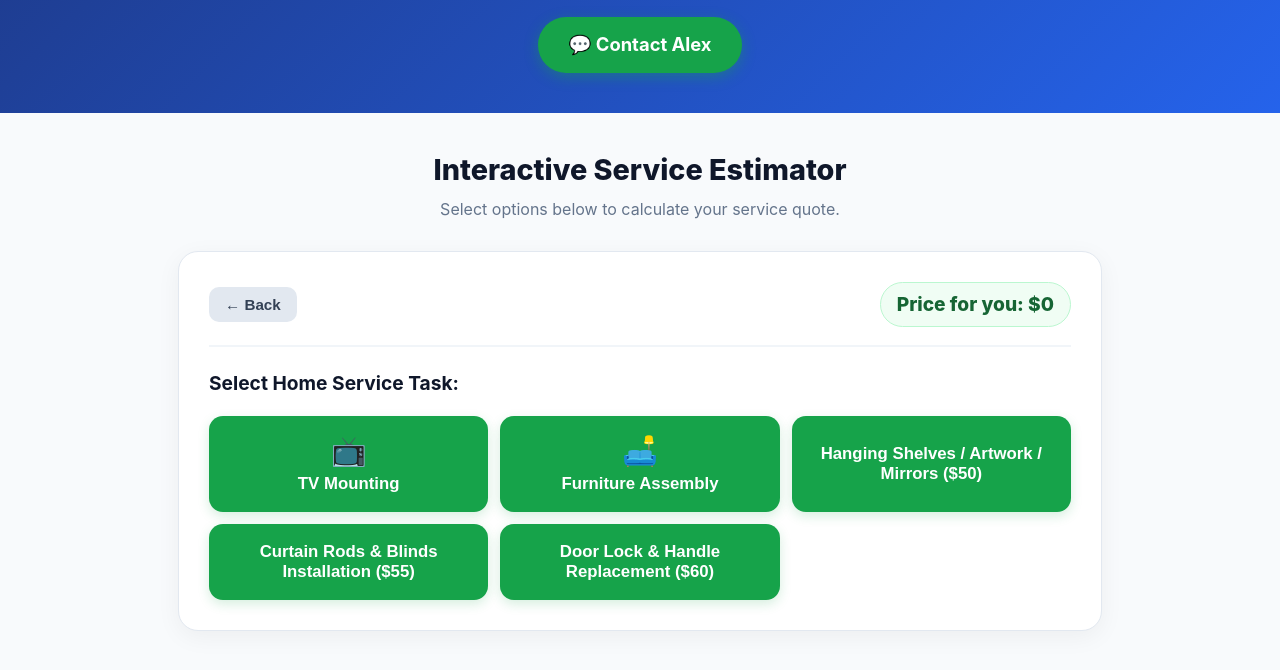
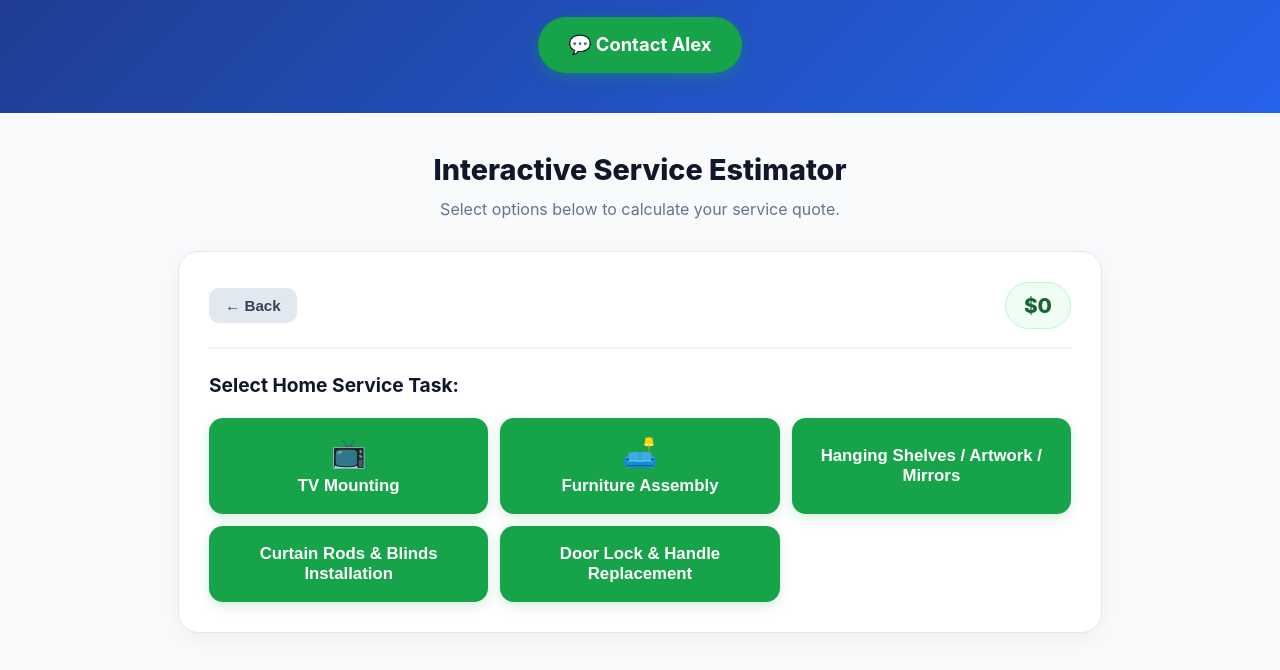
Before and after one commit to alex-handyman-slo/slo-tv-mounting, a plain HTML site: page index.html in a window 1280 px wide. Both pictures are taken after a click on the button 421 px from the left and 604 px from the top of the page. Shown: the part 130-800 px from the top of the page. Drawn offline with Linux system fonts and the light colour scheme.

```diff
--- a/index.html
+++ b/index.html
@@ -112,12 +112,12 @@
     .back-btn:disabled { opacity: 0.35; cursor: not-allowed; }
 
     .total-tracker {
-      font-size: 1.2rem;
+      font-size: 1.3rem;
       font-weight: 800;
       color: #166534;
       background: #f0fdf4;
       border: 1px solid #bbf7d0;
-      padding: 7px 16px;
+      padding: 7px 18px;
       border-radius: 30px;
     }
 
@@ -207,26 +207,22 @@
       background: #f0fdf4;
       border: 2px solid #86efac;
       border-radius: 16px;
-      padding: 25px;
+      padding: 30px;
       text-align: center;
     }
 
-    .summary-details {
-      color: #334155;
-      font-size: 1rem;
-      margin-bottom: 18px;
-      text-align: left;
-      background: #ffffff;
-      padding: 14px;
-      border-radius: 10px;
-      border: 1px solid #cbd5e1;
+    .summary-title {
+      font-size: 1.2rem;
+      font-weight: 700;
+      color: #1e293b;
+      margin-bottom: 12px;
     }
 
     .price-headline {
-      font-size: 1.8rem;
+      font-size: 2.2rem;
       font-weight: 800;
       color: #15803d;
-      margin-bottom: 18px;
+      margin-bottom: 22px;
     }
 
     .sms-btn-final {
@@ -281,7 +277,6 @@
       object-fit: cover;
     }
 
-    /* Minimal Card Header: Only Title & Price initially */
     .reel-main-bar {
       padding: 12px 14px;
       background: #ffffff;
@@ -308,10 +303,9 @@
       white-space: nowrap;
     }
 
-    /* Details reveal when video is playing */
     .reel-expanded-info {
       padding: 12px 14px;
-      display: none; /* hidden until play */
+      display: none;
       background: #f8fafc;
       flex-direction: column;
       gap: 8px;
@@ -419,7 +413,7 @@
         <!-- Header: Back Button & Price Tracker -->
         <div class="wizard-header">
           <button class="back-btn" id="backBtn" onclick="goBackStep()" disabled>← Back</button>
-          <div class="total-tracker" id="runningTotalDisplay">Price for you: $0</div>
+          <div class="total-tracker" id="runningTotalDisplay">$0</div>
         </div>
 
         <div id="stepContainer"></div>
@@ -427,21 +421,20 @@
       </div>
     </section>
 
-    <!-- REELS VIDEO GALLERY (2x2 GRID, Minimal Card Front) -->
+    <!-- REELS VIDEO GALLERY -->
     <section>
       <h2 class="section-title">Recent Completed Projects</h2>
       <p class="section-subtitle">Tap any video to play craftsmanship reels and view job details.</p>
 
       <div class="reels-grid">
 
-        <!-- Card 1: Concrete Pouring -->
+        <!-- Card 1 -->
         <div class="reel-card">
           <div class="reel-main-bar">
             <h3 class="work-title">Concrete Pouring</h3>
             <span class="work-price-badge">$1,800</span>
           </div>
           <div class="video-wrapper">
-            <!-- Poster thumbnail image added + preload to prevent black screen -->
             <video controls preload="metadata" playsinline poster="beton-thumb.jpg" onplay="showDetails('details1')">
               <source src="beton.mp4#t=0.5" type="video/mp4">
             </video>
@@ -453,7 +446,7 @@
           </div>
         </div>
 
-        <!-- Card 2: Pergola Installation -->
+        <!-- Card 2 -->
         <div class="reel-card">
           <div class="reel-main-bar">
             <h3 class="work-title">Patio Pergola</h3>
@@ -471,7 +464,7 @@
           </div>
         </div>
 
-        <!-- Card 3: Drywall & Painting -->
+        <!-- Card 3 -->
         <div class="reel-card">
           <div class="reel-main-bar">
             <h3 class="work-title">Drywall & Painting</h3>
@@ -489,7 +482,7 @@
           </div>
         </div>
 
-        <!-- Card 4: Storage Shed Build -->
+        <!-- Card 4 -->
         <div class="reel-card">
           <div class="reel-main-bar">
             <h3 class="work-title">Storage Shed Framing</h3>
@@ -551,7 +544,8 @@
     // State Management
     let historyStack = [];
     let selections = [];
-    let totalPrice = 0;
+    let currentPrice = 0;
+    let selectedServiceName = "";
 
     // Wizard Tree Data Configuration
     const wizardTree = {
@@ -570,47 +564,51 @@
       home_services: {
         question: "Select Home Service Task:",
         options: [
-          { label: "TV Mounting", icon: "📺", next: "tv_size" },
-          { label: "Furniture Assembly", icon: "🛋️", next: "furniture_type" },
-          { label: "Hanging Shelves / Artwork / Mirrors", price: 50, next: "finish" },
-          { label: "Curtain Rods & Blinds Installation", price: 55, next: "finish" },
-          { label: "Door Lock & Handle Replacement", price: 60, next: "finish" }
+          { label: "TV Mounting", icon: "📺", setBasePrice: 65, next: "tv_size" },
+          { label: "Furniture Assembly", icon: "🛋️", setBasePrice: 50, next: "furniture_type" },
+          { label: "Hanging Shelves / Artwork / Mirrors", setBasePrice: 50, next: "finish" },
+          { label: "Curtain Rods & Blinds Installation", setBasePrice: 55, next: "finish" },
+          { label: "Door Lock & Handle Replacement", setBasePrice: 60, next: "finish" }
         ]
       },
 
       tv_size: {
-        question: "Select TV Screen Size:",
+        question: "Select Screen Size:",
         options: [
-          { label: "Up to 43″ Screen", price: 65, next: "tv_wall" },
-          { label: "44″ – 65″ Screen", price: 85, next: "tv_wall" },
-          { label: "66″ – 85″ Screen", price: 110, next: "tv_wall" }
+          { label: "43″ – 65″", updatePrice: 65, next: "tv_wall" },
+          { label: "67″ – 75″", updatePrice: 85, next: "tv_wall" },
+          { label: "85″ – 100″", updatePrice: 110, next: "tv_wall" }
         ]
       },
       tv_wall: {
-        question: "Select Wall Material:",
+        question: "Select Wall Surface:",
         options: [
-          { label: "Drywall / Wood Studs", price: 0, next: "finish" },
-          { label: "Concrete / Brick Wall (+$20)", price: 20, next: "finish" },
-          { label: "Tile / Fireplace Surface (+$30)", price: 30, next: "finish" }
+          { label: "Drywall / Wood Studs", priceAdd: 0, next: "finish" },
+          { label: "Concrete / Brick", priceAdd: 20, next: "finish" },
+          { label: "Tile / Fireplace", priceAdd: 30, next: "finish" }
         ]
       },
 
-      // Furniture Sub-branch (Expanded for Bed Frame Selection)
+      // Furniture Sub-branch
       furniture_type: {
-        question: "Select Furniture Item to Assemble:",
+        question: "Select Furniture Item:",
         options: [
-          { label: "Bed Frame Assembly", next: "bed_type" },
-          { label: "Dresser / Desk Assembly", price: 75, next: "finish" },
-          { label: "Chair / Nightstand / Small Table", price: 45, next: "finish" },
-          { label: "Large Wardrobe / Closet System", price: 150, next: "finish" }
+          { label: "Bed Assembly", setBasePrice: 50, next: "bed_size" },
+          { label: "Dresser / Desk", setBasePrice: 75, next: "finish" },
+          { label: "Chair / Nightstand / Small Table", setBasePrice: 45, next: "finish" },
+          { label: "Large Wardrobe / Closet System", setBasePrice: 150, next: "finish" }
         ]
       },
-      bed_type: {
-        question: "Select Bed Frame Type & Size:",
+      bed_size: {
+        question: "Select Bed Size:",
         options: [
-          { label: "Twin / Full Bed Frame", price: 80, next: "finish" },
-          { label: "Queen / King Bed Frame", price: 100, next: "finish" },
-          { label: "Storage Bed / Bunk Bed Frame", price: 140, next: "finish" }
+          { label: "Twin", updatePrice: 50, next: "finish" },
+          { label: "Twin XL", updatePrice: 55, next: "finish" },
+          { label: "Full", updatePrice: 70, next: "finish" },
+          { label: "Queen", updatePrice: 85, next: "finish" },
+          { label: "King", updatePrice: 140, next: "finish" },
+          { label: "California King", updatePrice: 145, next: "finish" },
+          { label: "Bunk Bed / Storage Bed", updatePrice: 160, next: "finish" }
         ]
       },
 
@@ -618,68 +616,68 @@
       home_repairs: {
         question: "Select Repair Category:",
         options: [
-          { label: "Drywall Repair & Patching", next: "drywall_type" },
-          { label: "Interior / Exterior Painting", next: "painting_type" },
-          { label: "Home Appliance Repair & Replacement", next: "appliance_type" },
-          { label: "Flooring Installation & Repair", next: "flooring_type" },
-          { label: "Plumbing Repairs", next: "plumbing_type" },
-          { label: "Electrical Repairs", next: "electrical_type" }
+          { label: "Drywall Repair & Patching", setBasePrice: 75, next: "drywall_type" },
+          { label: "Interior / Exterior Painting", setBasePrice: 150, next: "painting_type" },
+          { label: "Home Appliance Repair", setBasePrice: 85, next: "appliance_type" },
+          { label: "Flooring Repair & Install", setBasePrice: 120, next: "flooring_type" },
+          { label: "Plumbing Repairs", setBasePrice: 70, next: "plumbing_type" },
+          { label: "Electrical Repairs", setBasePrice: 45, next: "electrical_type" }
         ]
       },
 
       drywall_type: {
-        question: "Select Drywall Patch Size:",
+        question: "Select Drywall Scope:",
         options: [
-          { label: "Small Hole Patching (Doorknob size)", price: 75, next: "finish" },
-          { label: "Medium Patch (up to 2×2 ft)", price: 120, next: "finish" },
-          { label: "Full Wall / Ceiling Sheet Replace", price: 250, next: "finish" }
+          { label: "Small Hole Patching", updatePrice: 75, next: "finish" },
+          { label: "Medium Patch (up to 2×2 ft)", updatePrice: 120, next: "finish" },
+          { label: "Full Sheet Replace", updatePrice: 250, next: "finish" }
         ]
       },
 
       painting_type: {
         question: "Select Painting Scope:",
         options: [
-          { label: "Accent Wall / Touch-up Painting", price: 150, next: "finish" },
-          { label: "Full Room Painting", price: 350, next: "finish" },
-          { label: "Exterior Trim / Door Painting", price: 200, next: "finish" }
+          { label: "Accent Wall / Touch-up", updatePrice: 150, next: "finish" },
+          { label: "Full Room Painting", updatePrice: 350, next: "finish" },
+          { label: "Exterior Trim / Door", updatePrice: 200, next: "finish" }
         ]
       },
 
       appliance_type: {
-        question: "Select Appliance Service:",
+        question: "Select Appliance Task:",
         options: [
-          { label: "Refrigerator Repair / Maintenance", price: 95, next: "finish" },
-          { label: "Washing Machine / Dryer Install & Repair", price: 90, next: "finish" },
-          { label: "Dishwasher Installation / Repair", price: 100, next: "finish" },
-          { label: "Garbage Disposal Replacement", price: 85, next: "finish" }
+          { label: "Refrigerator Repair", updatePrice: 95, next: "finish" },
+          { label: "Washer / Dryer Install", updatePrice: 90, next: "finish" },
+          { label: "Dishwasher Repair", updatePrice: 100, next: "finish" },
+          { label: "Garbage Disposal Replace", updatePrice: 85, next: "finish" }
         ]
       },
 
       flooring_type: {
         question: "Select Flooring Task:",
         options: [
-          { label: "Laminate / Vinyl Plank Install", price: 350, next: "finish" },
-          { label: "Baseboard Installation & Repair", price: 150, next: "finish" },
-          { label: "Tile Repair & Grouting", price: 120, next: "finish" }
+          { label: "Laminate / Vinyl Plank", updatePrice: 350, next: "finish" },
+          { label: "Baseboard Repair", updatePrice: 150, next: "finish" },
+          { label: "Tile Repair & Grouting", updatePrice: 120, next: "finish" }
         ]
       },
 
       plumbing_type: {
         question: "Select Plumbing Task:",
         options: [
-          { label: "Faucet Replacement", price: 80, next: "finish" },
-          { label: "Showerhead / Valve Repair", price: 90, next: "finish" },
-          { label: "Sink Trap / P-Trap Drain Replace", price: 70, next: "finish" },
-          { label: "Bathtub or Toilet Installation", price: 120, next: "finish" }
+          { label: "Faucet Replacement", updatePrice: 80, next: "finish" },
+          { label: "Showerhead / Valve Repair", updatePrice: 90, next: "finish" },
+          { label: "Sink Drain / P-Trap Replace", updatePrice: 70, next: "finish" },
+          { label: "Bathtub or Toilet Install", updatePrice: 120, next: "finish" }
         ]
       },
 
       electrical_type: {
         question: "Select Electrical Task:",
         options: [
-          { label: "Outlet / Wall Switch Replacement", price: 45, next: "finish" },
-          { label: "Light Fixture Installation", price: 65, next: "finish" },
-          { label: "Ceiling Fan Installation", price: 95, next: "finish" }
+          { label: "Outlet / Switch Replace", updatePrice: 45, next: "finish" },
+          { label: "Light Fixture Install", updatePrice: 65, next: "finish" },
+          { label: "Ceiling Fan Install", updatePrice: 95, next: "finish" }
         ]
       },
 
@@ -687,28 +685,28 @@
       sheds_pergolas: {
         question: "Select Structure Type:",
         options: [
-          { label: "Storage Shed Construction", next: "shed_size" },
-          { label: "Pergola / Patio Cover Build", next: "pergola_type" }
+          { label: "Storage Shed", setBasePrice: 400, next: "shed_size" },
+          { label: "Pergola / Patio Cover", setBasePrice: 450, next: "pergola_type" }
         ]
       },
 
       shed_size: {
-        question: "Select Shed Dimensions:",
+        question: "Select Shed Size:",
         options: [
-          { label: "Small Utility Shed (8×8 ft)", price: 400, next: "finish" },
-          { label: "Medium Shed (10×12 ft)", price: 650, next: "finish" },
-          { label: "Large Storage Shed (12×16 ft)", price: 950, next: "finish" },
-          { label: "Custom Size Shed", price: 600, isCustom: true, next: "finish" }
+          { label: "Small (8×8 ft)", updatePrice: 400, next: "finish" },
+          { label: "Medium (10×12 ft)", updatePrice: 650, next: "finish" },
+          { label: "Large (12×16 ft)", updatePrice: 950, next: "finish" },
+          { label: "Custom Dimensions", updatePrice: 600, isCustom: true, next: "finish" }
         ]
       },
 
       pergola_type: {
-        question: "Select Pergola / Patio Cover Size:",
+        question: "Select Pergola Size:",
         options: [
-          { label: "Standard Pergola (10×10 ft)", price: 450, next: "finish" },
-          { label: "Large Patio Pergola (12×16 ft)", price: 650, next: "finish" },
-          { label: "Attached Deck Shelter", price: 550, next: "finish" },
-          { label: "Custom Dimensions Pergola", price: 500, isCustom: true, next: "finish" }
+          { label: "Standard (10×10 ft)", updatePrice: 450, next: "finish" },
+          { label: "Large Patio (12×16 ft)", updatePrice: 650, next: "finish" },
+          { label: "Attached Deck Shelter", updatePrice: 550, next: "finish" },
+          { label: "Custom Dimensions", updatePrice: 500, isCustom: true, next: "finish" }
         ]
       },
 
@@ -716,26 +714,26 @@
       adu_scope: {
         question: "Select ADU Scope:",
         options: [
-          { label: "Full Turnkey ADU", subtext: "Permits, blueprints, utilities connection & full build", price: 18000, next: "adu_size_turnkey" },
-          { label: "Construction Only", subtext: "Building only (permits already approved)", price: 0, next: "adu_size_build" }
+          { label: "Full Turnkey ADU", subtext: "Permits, blueprints & build", setBasePrice: 18000, next: "adu_size_turnkey" },
+          { label: "Construction Only", subtext: "Building only", setBasePrice: 0, next: "adu_size_build" }
         ]
       },
       adu_size_turnkey: {
         question: "Select Turnkey ADU Size:",
         options: [
-          { label: "Studio ADU (400 sq ft)", price: 140000, next: "finish" },
-          { label: "1-Bedroom ADU (600 sq ft)", price: 180000, next: "finish" },
-          { label: "2-Bedroom ADU (800 sq ft)", price: 230000, next: "finish" },
-          { label: "Custom ADU Dimensions", price: 160000, isCustom: true, next: "finish" }
+          { label: "Studio (400 sq ft)", updatePrice: 140000, next: "finish" },
+          { label: "1-Bedroom (600 sq ft)", updatePrice: 180000, next: "finish" },
+          { label: "2-Bedroom (800 sq ft)", updatePrice: 230000, next: "finish" },
+          { label: "Custom ADU Dimensions", updatePrice: 160000, isCustom: true, next: "finish" }
         ]
       },
       adu_size_build: {
-        question: "Select Construction-Only ADU Size:",
+        question: "Select Construction Size:",
         options: [
-          { label: "Studio ADU (400 sq ft)", price: 55000, next: "finish" },
-          { label: "1-Bedroom ADU (600 sq ft)", price: 75000, next: "finish" },
-          { label: "2-Bedroom ADU (800 sq ft)", price: 95000, next: "finish" },
-          { label: "Custom ADU Dimensions", price: 65000, isCustom: true, next: "finish" }
+          { label: "Studio (400 sq ft)", updatePrice: 55000, next: "finish" },
+          { label: "1-Bedroom (600 sq ft)", updatePrice: 75000, next: "finish" },
+          { label: "2-Bedroom (800 sq ft)", updatePrice: 95000, next: "finish" },
+          { label: "Custom ADU Dimensions", updatePrice: 65000, isCustom: true, next: "finish" }
         ]
       }
     };
@@ -747,23 +745,18 @@
       document.getElementById('backBtn').disabled = (historyStack.length === 0);
 
       if (stepKey === 'finish') {
-        let detailsHtml = selections.map(s => `• <strong>${s.label}</strong> ${s.price ? '(+$' + s.price.toLocaleString() + ')' : ''}`).join('<br>');
+        let optionsSummary = selections.map(s => s.label).join(' - ');
 
         container.innerHTML = `
           <div class="summary-box">
-            <div class="summary-details">
-              ${detailsHtml}
-            </div>
-            <div class="price-headline">
-              Price for you: $${totalPrice.toLocaleString()}
-            </div>
-            <a href="#" id="finalSmsBtn" class="sms-btn-final">💬 Order Service with Alex</a>
+            <div class="summary-title">${optionsSummary}</div>
+            <div class="price-headline">$${currentPrice.toLocaleString()}</div>
+            <a href="#" id="finalSmsBtn" class="sms-btn-final">💬 Order Service</a>
           </div>
         `;
 
         let phone = '2797582752';
-        let itemsText = selections.map(s => s.label).join(' -> ');
-        let msg = `Hello Alex! I would like to order service:\nOptions: ${itemsText}\nPrice for me: $${totalPrice.toLocaleString()}.\nWhen are you available?`;
+        let msg = `Hello Alex! I would like to order service:\nTask: ${optionsSummary}\nPrice: $${currentPrice.toLocaleString()}.\nWhen are you available?`;
 
         document.getElementById('finalSmsBtn').href = `sms:${phone}?body=${encodeURIComponent(msg)}`;
         return;
@@ -777,14 +770,13 @@
       html += `<div class="${gridClass}">`;
 
       stepData.options.forEach((opt, idx) => {
-        let priceTag = opt.price ? ` ($${opt.price.toLocaleString()})` : '';
         let subText = opt.subtext ? `<span class="subtext">${opt.subtext}</span>` : '';
         let iconTag = opt.icon ? `<span class="icon">${opt.icon}</span>` : '';
 
         html += `
           <button class="green-opt-btn" onclick="makeChoice('${stepKey}', ${idx})">
             ${iconTag}
-            <span>${opt.label}${priceTag}</span>
+            <span>${opt.label}</span>
             ${subText}
           </button>
         `;
@@ -801,16 +793,22 @@
       historyStack.push({
         stepKey: currentStepKey,
         choice: selectedOpt,
-        prevPrice: totalPrice
+        prevPrice: currentPrice,
+        prevServiceName: selectedServiceName
       });
 
-      selections.push({
-        label: selectedOpt.label,
-        price: selectedOpt.price || 0
-      });
+      selections.push({ label: selectedOpt.label });
 
-      totalPrice += (selectedOpt.price || 0);
-      document.getElementById('runningTotalDisplay').innerText = `Price for you: $${totalPrice.toLocaleString()}`;
+      // Dynamic price logic based on step choice
+      if (selectedOpt.setBasePrice !== undefined) {
+        currentPrice = selectedOpt.setBasePrice;
+      } else if (selectedOpt.updatePrice !== undefined) {
+        currentPrice = selectedOpt.updatePrice;
+      } else if (selectedOpt.priceAdd !== undefined) {
+        currentPrice += selectedOpt.priceAdd;
+      }
+
+      document.getElementById('runningTotalDisplay').innerText = `$${currentPrice.toLocaleString()}`;
 
       if (selectedOpt.isCustom) {
         promptCustomInput(selectedOpt.next);
@@ -822,9 +820,9 @@
     function promptCustomInput(nextStepKey) {
       const container = document.getElementById('stepContainer');
       container.innerHTML = `
-        <div class="step-question">Enter Your Custom Project Dimensions:</div>
+        <div class="step-question">Enter Your Custom Dimensions:</div>
         <div class="custom-input-group">
-          <input type="text" id="customDimInput" placeholder="e.g. 14×20 ft, 2-story shelter...">
+          <input type="text" id="customDimInput" placeholder="e.g. 14×20 ft...">
           <button class="next-step-btn" onclick="submitCustomDimensions('${nextStepKey}')">Continue →</button>
         </div>
       `;
@@ -833,7 +831,7 @@
     function submitCustomDimensions(nextStepKey) {
       const inputVal = document.getElementById('customDimInput').value.trim();
       if (inputVal) {
-        selections.push({ label: `Custom Size: ${inputVal}`, price: 0 });
+        selections.push({ label: `Custom Size: ${inputVal}` });
       }
       renderCurrentStep(nextStepKey);
     }
@@ -843,9 +841,10 @@
 
       const lastState = historyStack.pop();
       selections.pop();
-      totalPrice = lastState.prevPrice;
-      document.getElementById('runningTotalDisplay').innerText = `Price for you: $${lastState.prevPrice.toLocaleString()}`;
+      currentPrice = lastState.prevPrice;
+      selectedServiceName = lastState.prevServiceName;
 
+      document.getElementById('runningTotalDisplay').innerText = `$${currentPrice.toLocaleString()}`;
       renderCurrentStep(lastState.stepKey);
     }
 
```
